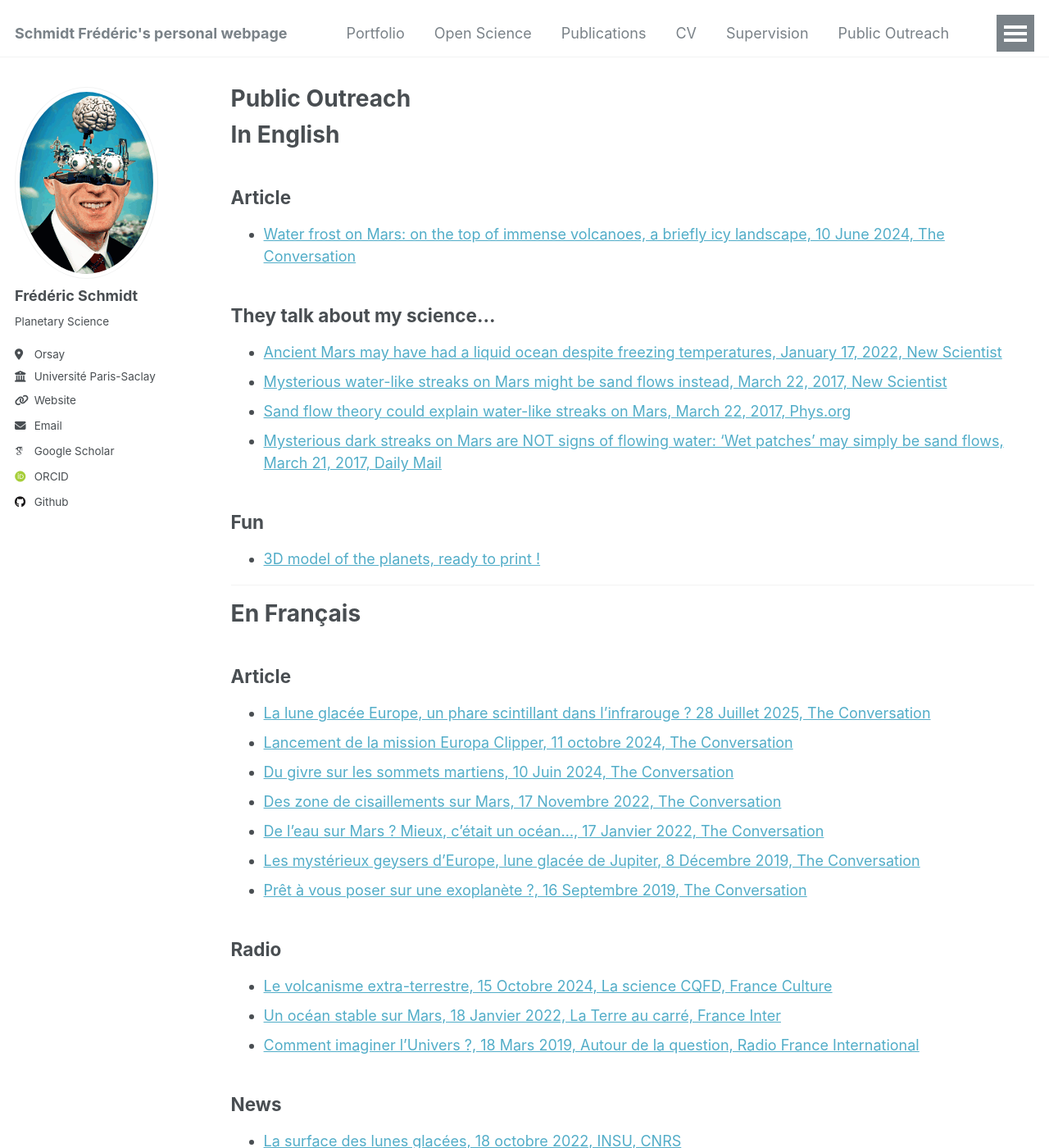
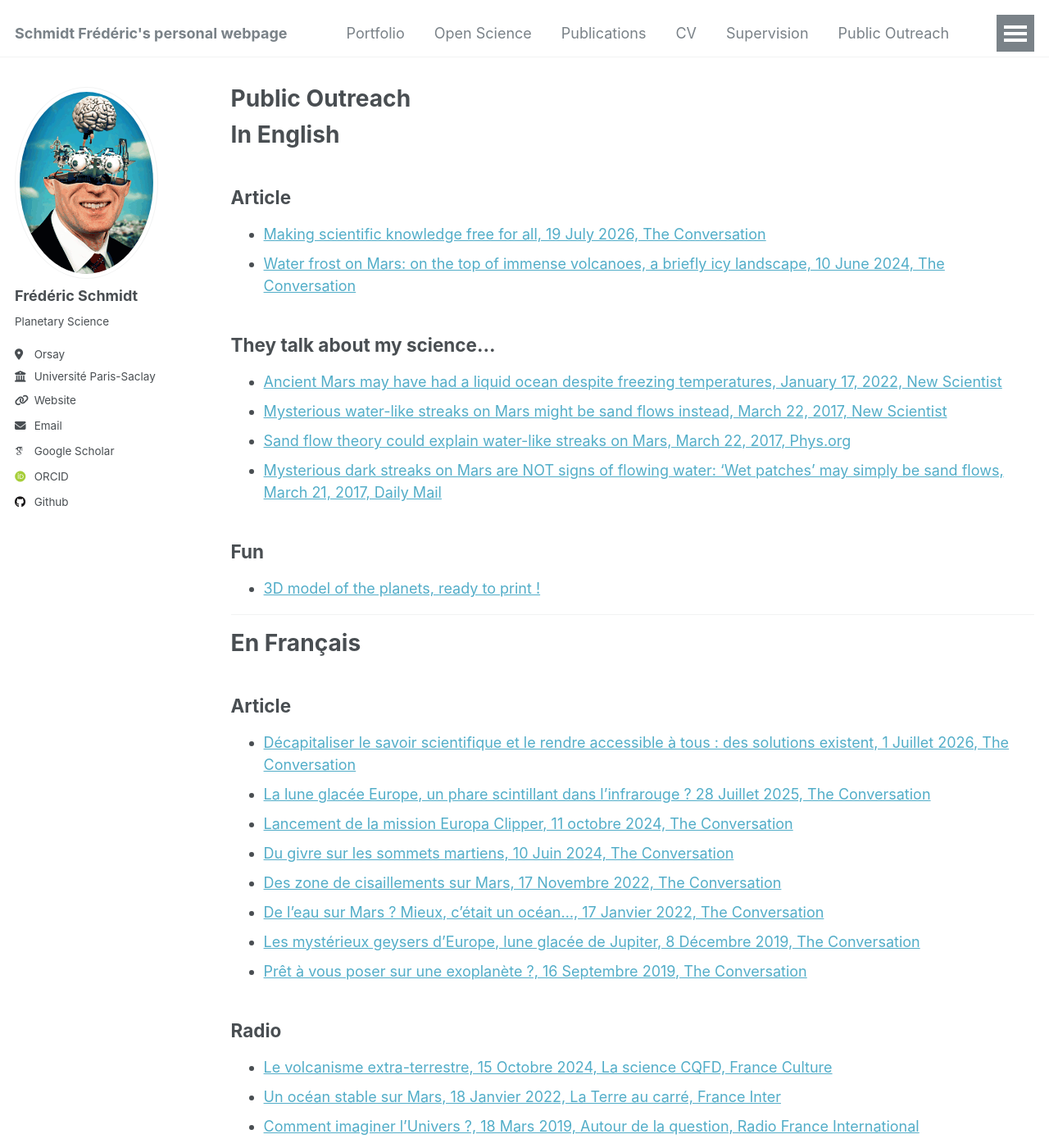
Before and after one commit to fredericschmidt/fredericschmidt.github.io, a Jekyll site: the page built from _pages/public_outreach.md, in a window 1280 px wide and 1400 px high. Shown: the whole window at 82% size. Built offline with Jekyll 4.4.1, drawn with Linux system fonts in a browser that asks for light colours; some web fonts are replaced.

Commit message:
add The conversation sciences ouvertes

```diff
--- a/_pages/public_outreach.md
+++ b/_pages/public_outreach.md
@@ -12,8 +12,8 @@ In English
 
 ## Article
 
+* [Making scientific knowledge free for all, 19 July 2026, The Conversation](https://dx.doi.org/10.64628/aak.kg3es5rdg)
 * [Water frost on Mars: on the top of immense volcanoes, a briefly icy landscape, 10 June 2024, The Conversation](https://theconversation.com/water-frost-on-mars-on-the-top-of-immense-volcanoes-a-briefly-icy-landscape-231849)
-
 
 ## They talk about my science...
 
@@ -35,6 +35,7 @@ En Français
 
 ## Article
 
+* [Décapitaliser le savoir scientifique et le rendre accessible à tous : des solutions existent, 1 Juillet 2026, The Conversation](http://dx.doi.org/10.64628/aak.kg3es5rdg)
 * [La lune glacée Europe, un phare scintillant dans l’infrarouge ? 28 Juillet 2025, The Conversation](https://theconversation.com/la-lune-glacee-europe-un-phare-scintillant-dans-linfrarouge-261435)
 * [Lancement de la mission Europa Clipper, 11 octobre 2024, The Conversation](https://theconversation.com/europa-clipper-une-mission-ambitieuse-pour-caracteriser-lhabitabilite-dune-lune-de-jupiter-240745)
 * [Du givre sur les sommets martiens, 10 Juin 2024, The Conversation](https://theconversation.com/du-givre-deau-au-sommet-des-volcans-martiens-une-toute-nouvelle-decouverte-227404)
```
Also changed, not shown: _pages/open_science.md (+8 -0 lines).
